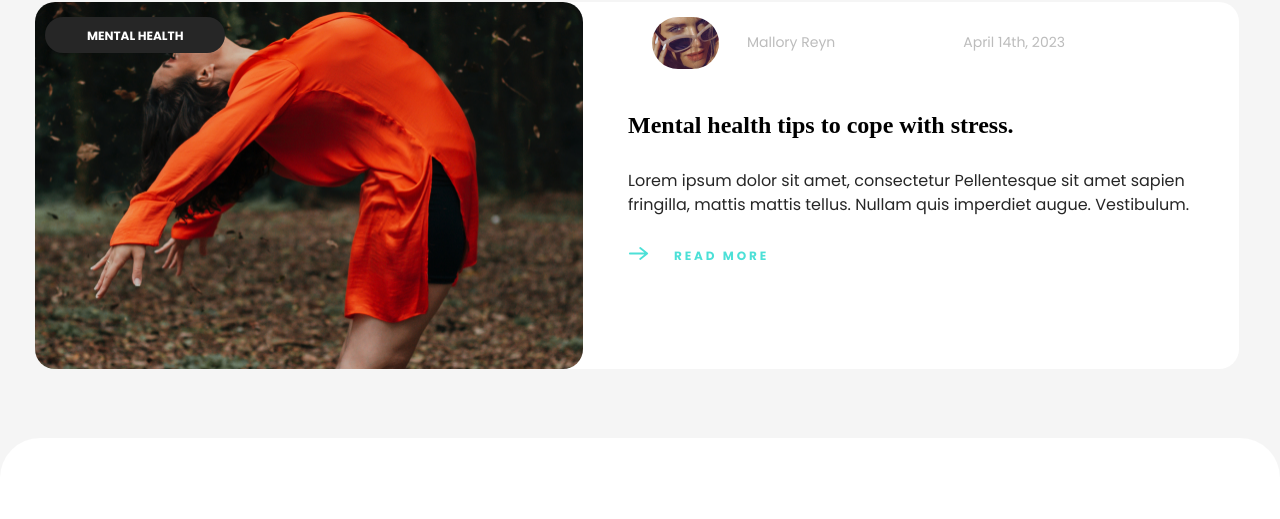
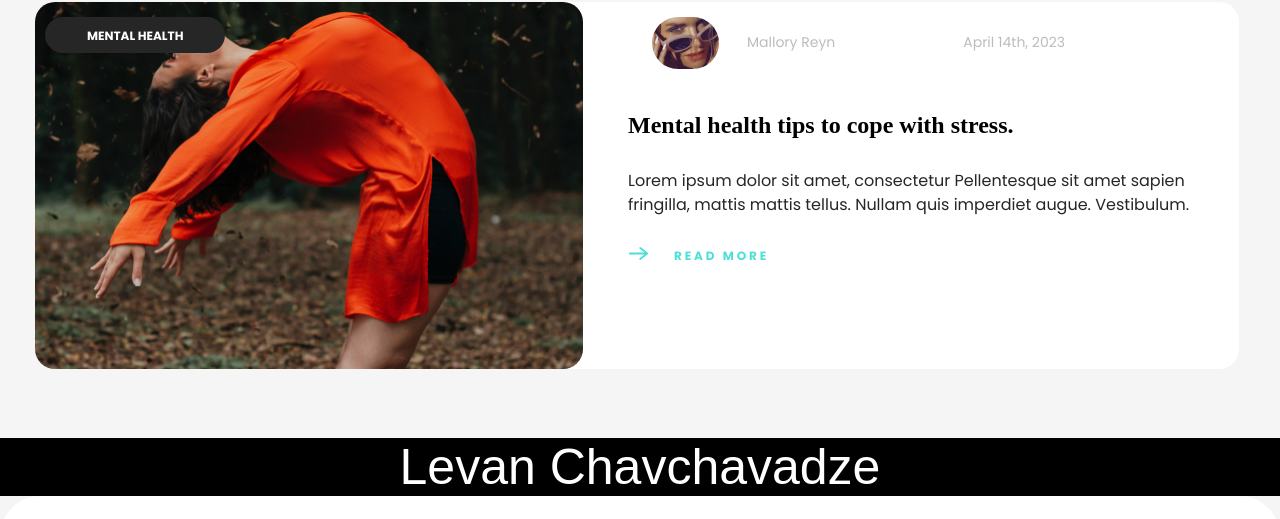
Before and after one commit to levan2chavchavadze/luxury-blog, a plain HTML site: page index.html in a window 1280 px wide. Shown: the part 3728-4247 px from the top of the page. Drawn offline with Linux system fonts and the light colour scheme.

Commit message:
add-new-heading

```diff
--- a/index.html
+++ b/index.html
@@ -292,7 +292,10 @@ social stress.
     </div>
 </section>
 
-</main>
+
+   <p class="levanchavchavadze"> Levan Chavchavadze</p>
+
+
 
 <footer class="footer">
     <div class="footer-container">
--- a/style.css
+++ b/style.css
@@ -1022,3 +1022,14 @@ hr {
             width: 88px;
             height: 88px;
          }
+
+
+
+         .levanchavchavadze {
+          margin:  auto;
+          font-size: 50px;
+          font-family: Arial, Helvetica, sans-serif;
+          text-align: center;
+          background-color: #000000;
+          color: #FFFFFF;
+         }
```
Also changed, not shown: images/stadium-1200x560.jpg (added).
